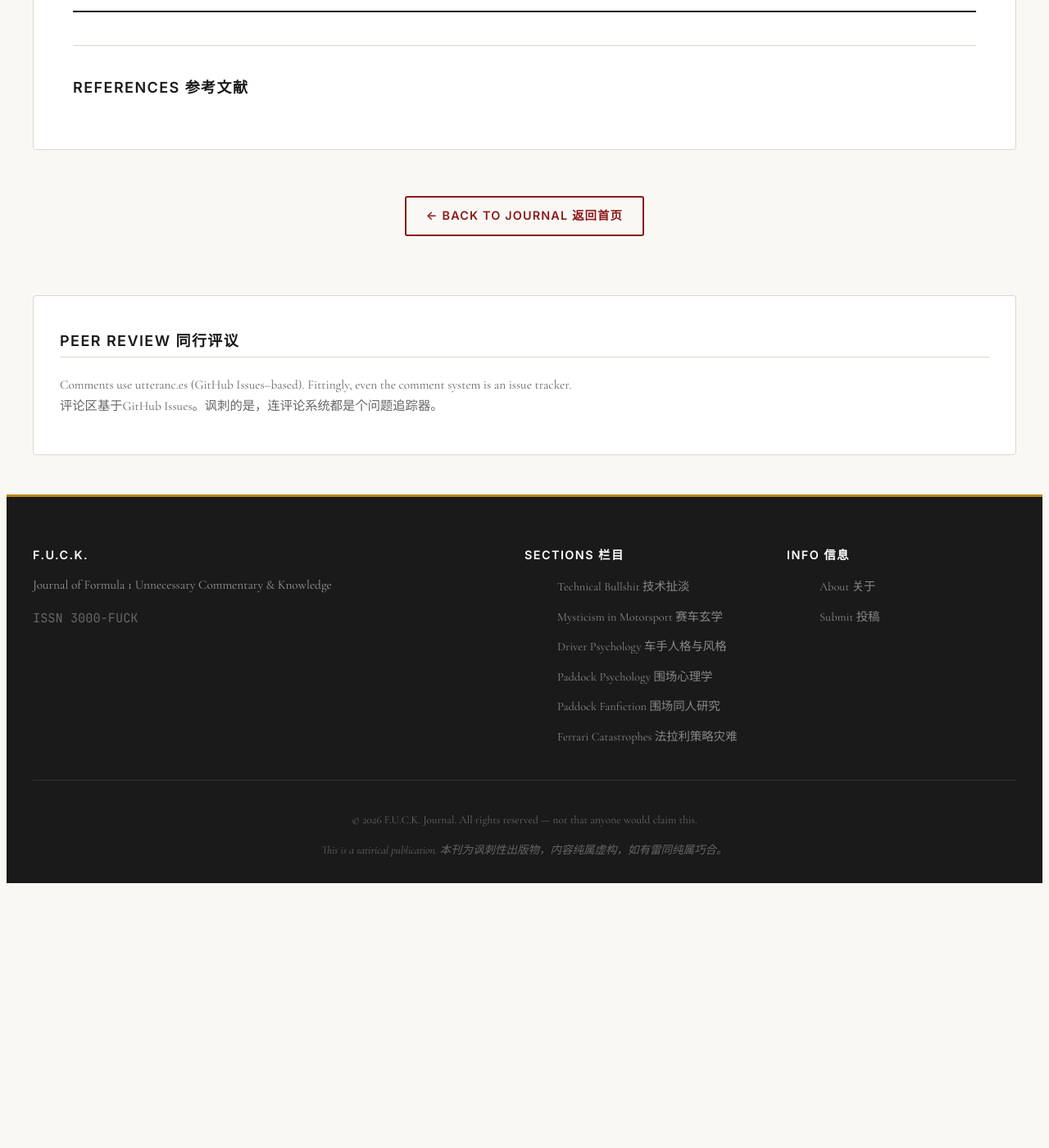
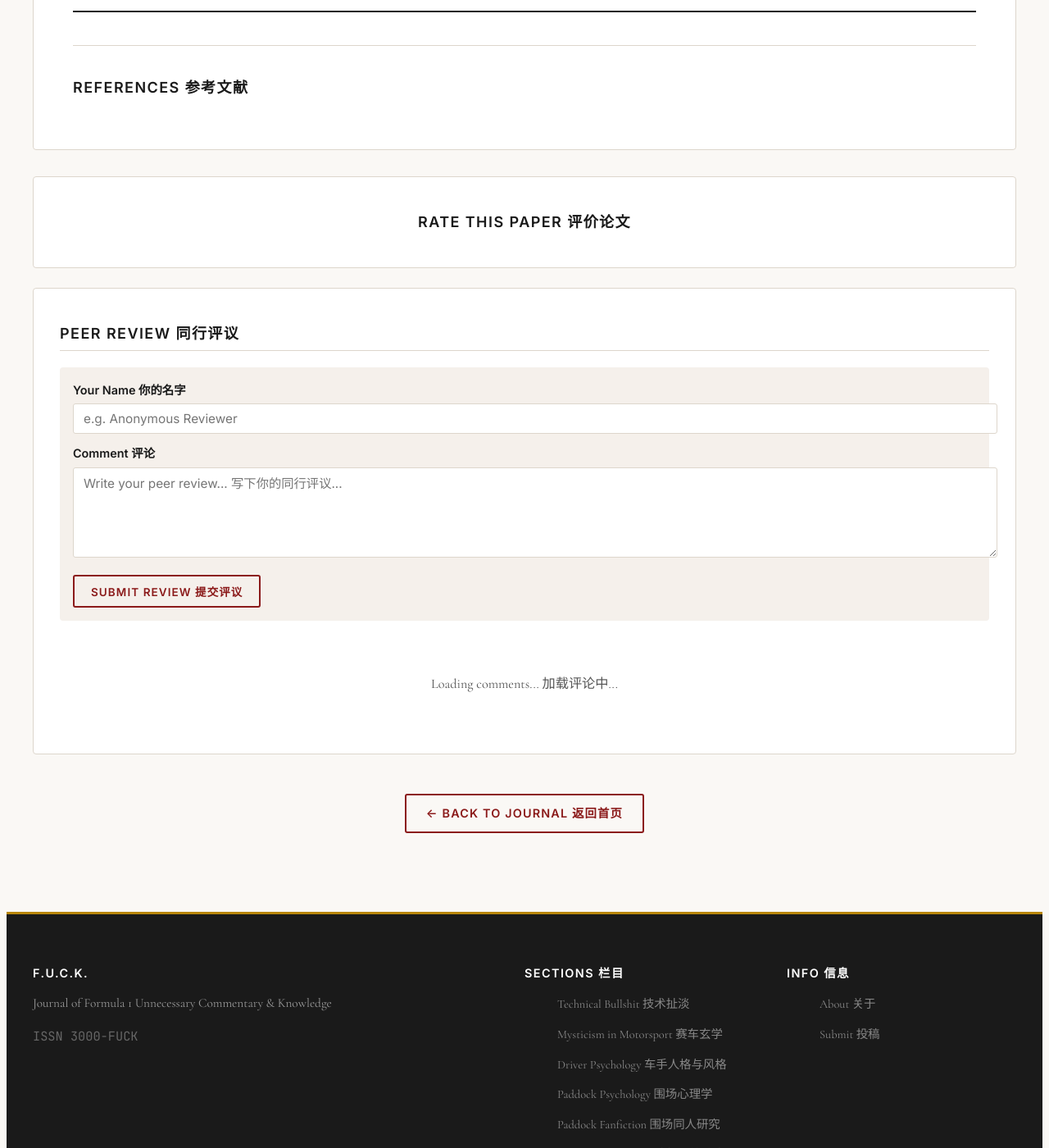
Before and after one commit to ashley0-926/fuck-journal, a Jekyll site: the page built from paper/index.html, in a window 1280 px wide and 1400 px high, scrolled down 766 px. Shown: the whole window at 82% size. Built offline with Jekyll 4.4.1, drawn with Linux system fonts in a browser that asks for light colours; before the commit the page ends 1851 px from its top, so only the background shows below that.

Commit message:
Update paper/index.html — reactions, comments, popular section

```diff
--- a/paper/index.html
+++ b/paper/index.html
@@ -17,6 +17,7 @@ permalink: /paper/
     </div>
     <h1 class="article-title"></h1>
     <div class="article-authors"></div>
+    <div class="article-views" id="article-views"></div>
   </div>
   <div class="article-body">
     <div class="article-content"></div>
@@ -27,11 +28,30 @@ permalink: /paper/
   </div>
 </div>
 
+<div class="reactions-section" id="reactions-section">
+  <h2>Rate this Paper 评价论文</h2>
+  <div class="reactions-bar" id="reactions-bar"></div>
+</div>
+
+<div class="comments-section" id="comments-section">
+  <h2>Peer Review 同行评议</h2>
+  <div class="comment-form" id="comment-form">
+    <div class="form-group">
+      <label for="comment-author">Your Name 你的名字</label>
+      <input type="text" id="comment-author" placeholder="e.g. Anonymous Reviewer">
+    </div>
+    <div class="form-group">
+      <label for="comment-body">Comment 评论</label>
+      <textarea id="comment-body" rows="4" placeholder="Write your peer review... 写下你的同行评议..."></textarea>
+    </div>
+    <button class="btn" id="comment-submit">Submit Review 提交评议</button>
+    <div id="comment-status" class="form-status" style="display:none;"></div>
+  </div>
+  <div class="comments-list" id="comments-list">
+    <p class="comments-loading">Loading comments... 加载评论中...</p>
+  </div>
+</div>
+
 <div class="article-navigation">
   <a href="{{ '/' | relative_url }}" class="btn">&larr; Back to Journal 返回首页</a>
 </div>
-
-<div id="comments-container" class="comments-section">
-  <h2>Peer Review 同行评议</h2>
-  <p style="font-size:0.85rem;color:#666;">Comments use utteranc.es (GitHub Issues–based). Fittingly, even the comment system is an issue tracker.<br>评论区基于GitHub Issues。讽刺的是，连评论系统都是个问题追踪器。</p>
-</div>
```
